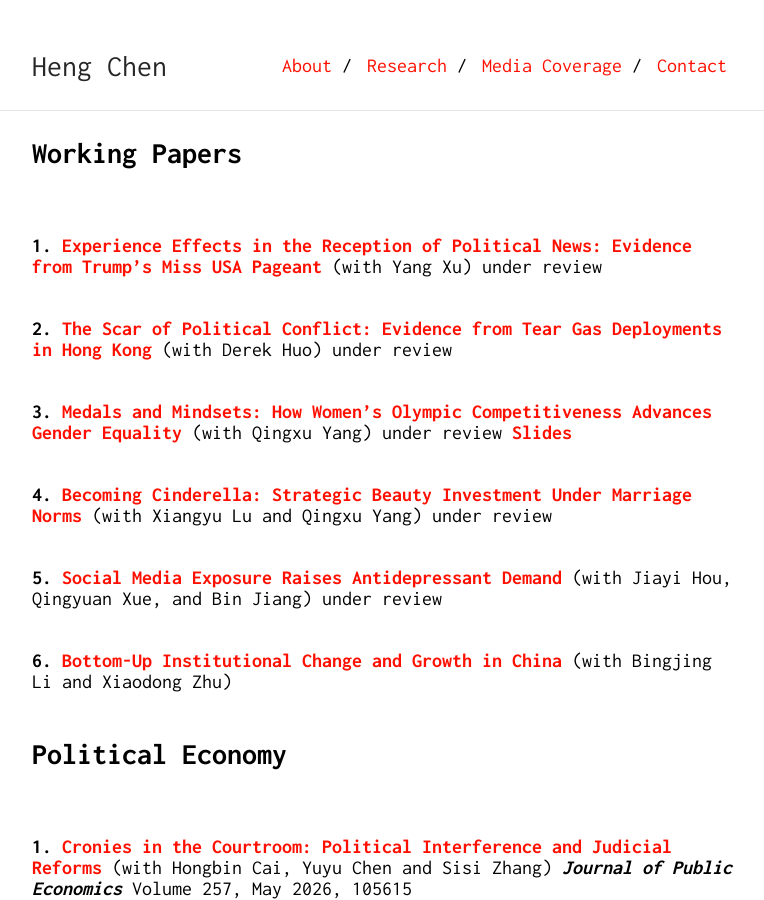
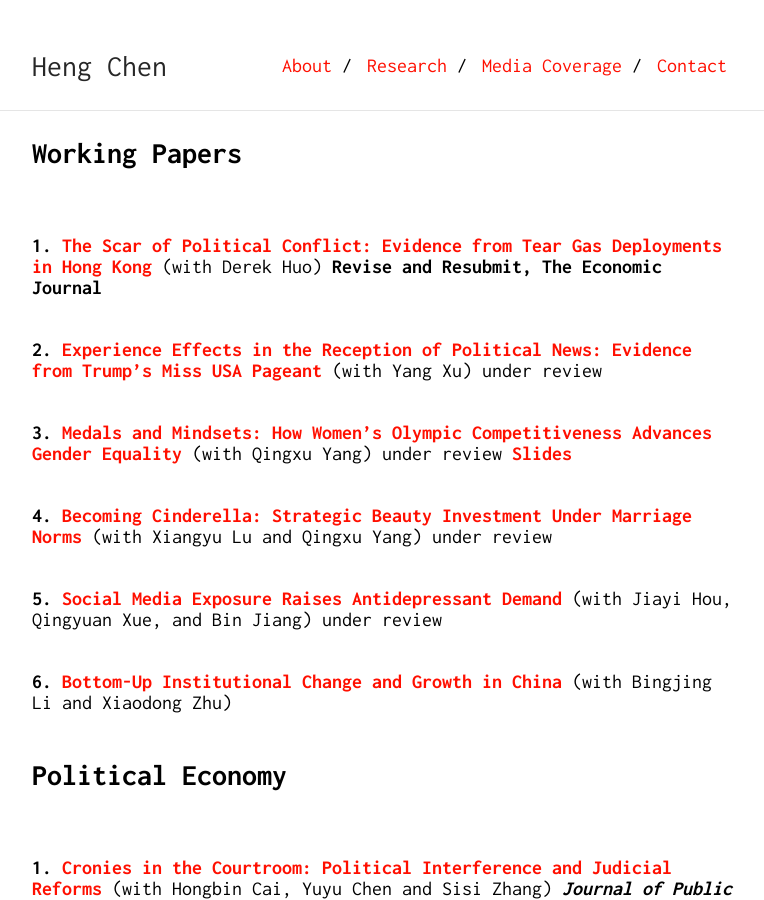
Before and after one commit to Shuyan0210611X/henrychen.github.io, a Jekyll site: the page built from research.md, in a window 1280 px wide and 900 px high. Shown: the whole window, without its empty margins (258-1022 px from the left). Built offline with Jekyll 4.4.1, drawn with Linux system fonts in a browser that asks for light colours; our own code applies the rules of GitHub Pages for plain Markdown files.

Commit message:
Reorder Working Papers and mark tear gas paper R&R at EJ

```diff
--- a/research.md
+++ b/research.md
@@ -5,10 +5,10 @@ permalink: /research/
 ## Working Papers
 <br>
 
-**1.** [**Experience Effects in the Reception of Political News: Evidence from Trump's Miss USA Pageant**](/files/miss-usa-submission-Oct-2026.pdf) (with Yang Xu) under review
+**1.** [**The Scar of Political Conflict: Evidence from Tear Gas Deployments in Hong Kong**](/files/teargas.pdf) (with Derek Huo) **Revise and Resubmit, The Economic Journal**
 <br><br>
 
-**2.** [**The Scar of Political Conflict: Evidence from Tear Gas Deployments in Hong Kong**](/files/teargas.pdf) (with Derek Huo) under review
+**2.** [**Experience Effects in the Reception of Political News: Evidence from Trump's Miss USA Pageant**](/files/miss-usa-submission-Oct-2026.pdf) (with Yang Xu) under review
 <br><br>
 
 **3.** [**Medals and Mindsets: How Women's Olympic Competitiveness Advances Gender Equality**](/files/Olyimpic.pdf) (with Qingxu Yang) under review [**Slides**](/files/Olyimpic-slide.pdf)
```
